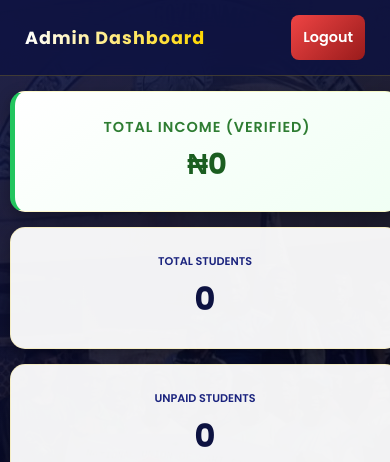
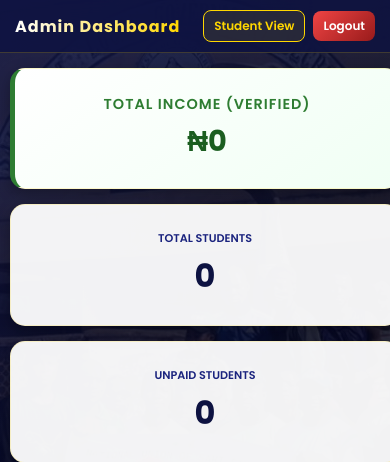
Before and after one commit to Holuwardammy/nussnhq_portal, a Django app: page /admin_dashboard/ in a window 390 px wide. Shown: the top 462 px of the page. Run offline with Django 5.2, Linux system fonts and the light colour scheme; a user stored in the database is signed in; data that the repository does not hold is empty.

Commit message:
Fix Admin-Student switch logic and payment approval routing

```diff
--- a/static/css/admin_dashboard.css
+++ b/static/css/admin_dashboard.css
@@ -36,7 +36,7 @@ body::before {
     z-index: -1;
 }
 
-/* ===================== HEADER ===================== */
+/* ===================== HEADER & NAVIGATION ===================== */
 header {
     background: rgba(13, 18, 65, 0.8);
     backdrop-filter: blur(15px);
@@ -61,15 +61,63 @@ header h1 {
     margin: 0;
 }
 
-.logout-btn a {
-    background: linear-gradient(135deg, #ef4444, #991b1b);
-    color: white;
-    padding: 8px 15px;
+.header-actions {
+    display: flex;
+    gap: 12px;
+    align-items: center;
+}
+
+.switch-btn {
+    background: rgba(255, 215, 0, 0.1);
+    color: var(--luxury-gold);
+    border: 1px solid var(--luxury-gold);
+    padding: 8px 16px;
     border-radius: 8px;
     text-decoration: none;
     font-weight: 600;
     font-size: 0.8rem;
     transition: 0.3s;
+}
+
+.switch-btn:hover {
+    background: var(--luxury-gold);
+    color: var(--primary-blue);
+}
+
+.logout-btn-link {
+    background: linear-gradient(135deg, #ef4444, #991b1b);
+    color: white;
+    padding: 8px 16px;
+    border-radius: 8px;
+    text-decoration: none;
+    font-weight: 600;
+    font-size: 0.8rem;
+    transition: 0.3s;
+}
+
+.logout-btn-link:hover {
+    opacity: 0.9;
+    transform: translateY(-1px);
+}
+
+/* Mobile Header Adjustment */
+@media (max-width: 850px) {
+    header {
+        padding: 10px 15px;
+    }
+
+    header h1 {
+        font-size: 1rem;
+    }
+
+    .header-actions {
+        gap: 8px;
+    }
+
+    .switch-btn, .logout-btn-link {
+        padding: 6px 10px;
+        font-size: 0.75rem;
+    }
 }
 
 /* ===================== CONTAINER ===================== */
--- a/students/templates/admin_dashboard.html
+++ b/students/templates/admin_dashboard.html
@@ -5,32 +5,18 @@
     <meta charset="UTF-8">
     <title>Admin Dashboard</title>
     <link rel="stylesheet" href="{% static 'css/admin_dashboard.css' %}?v=2">
-    <style>
-        /* Status Badge Styling */
-        .status-badge { padding: 4px 8px; border-radius: 4px; font-size: 0.85em; font-weight: bold; }
-        .status-badge.paid { background-color: #dcfce7; color: #166534; }
-        .status-badge.processing { background-color: #fef9c3; color: #854d0e; }
-        .status-badge.pending { background-color: #fee2e2; color: #991b1b; }
-        .income-card { border-left: 5px solid #22c55e !important; }
-        .notification-dot { background: #ef4444; color: white; padding: 2px 6px; border-radius: 50%; font-size: 10px; margin-left: 5px; vertical-align: middle; }
-        .profile-pic { width: 40px; height: 40px; border-radius: 50%; object-fit: cover; }
-
-        /* Action Container to replace messy inline styles */
-        .action-container {
-            display: flex;
-            gap: 8px;
-            justify-content: center;
-            align-items: center;
-            min-width: 120px;
-        }
-    </style>
 </head>
 <body>
 
 <header>
     <h1>Admin Dashboard</h1>
-    <div class="logout-btn">
-        <a href="{% url 'logout' %}">Logout</a>
+    <div class="header-actions">
+        <a href="{% url 'student_home' %}" class="switch-btn">
+    Student View
+    </a>
+        <a href="{% url 'logout' %}" class="logout-btn-link">
+            Logout
+        </a>
     </div>
 </header>
 
@@ -197,7 +183,7 @@
                             {% if payment.status == 'processing' %}
                                 <a href="{% url 'approve_payment' payment.id %}" class="button" style="background: #2e7d32;">Approve</a>
                             {% elif payment.status == 'pending' %}
-                                <a href="{% url 'mark_payment' payment.student.id %}" class="button">Mark Paid</a>
+                                <a href="{% url 'approve_payment' payment.id %}" class="button">Mark Paid</a>
                             {% else %}
                                  <span style="color: #2e7d32; font-weight: bold;">✔ Verified</span>
                             {% endif %}
--- a/students/views.py
+++ b/students/views.py
@@ -80,6 +80,7 @@ def login_view(request):
 # ---------------------------
 @login_required
 def student_home(request):
+    # We find the student profile linked to the logged-in user
     student = get_object_or_404(Student, user=request.user)
     return render(request, "student_home.html", {
         "student": student,
```
Also changed, not shown: static/css/student_home.css (+33 -0 lines), students/templates/student_home.html (+9 -0 lines).
